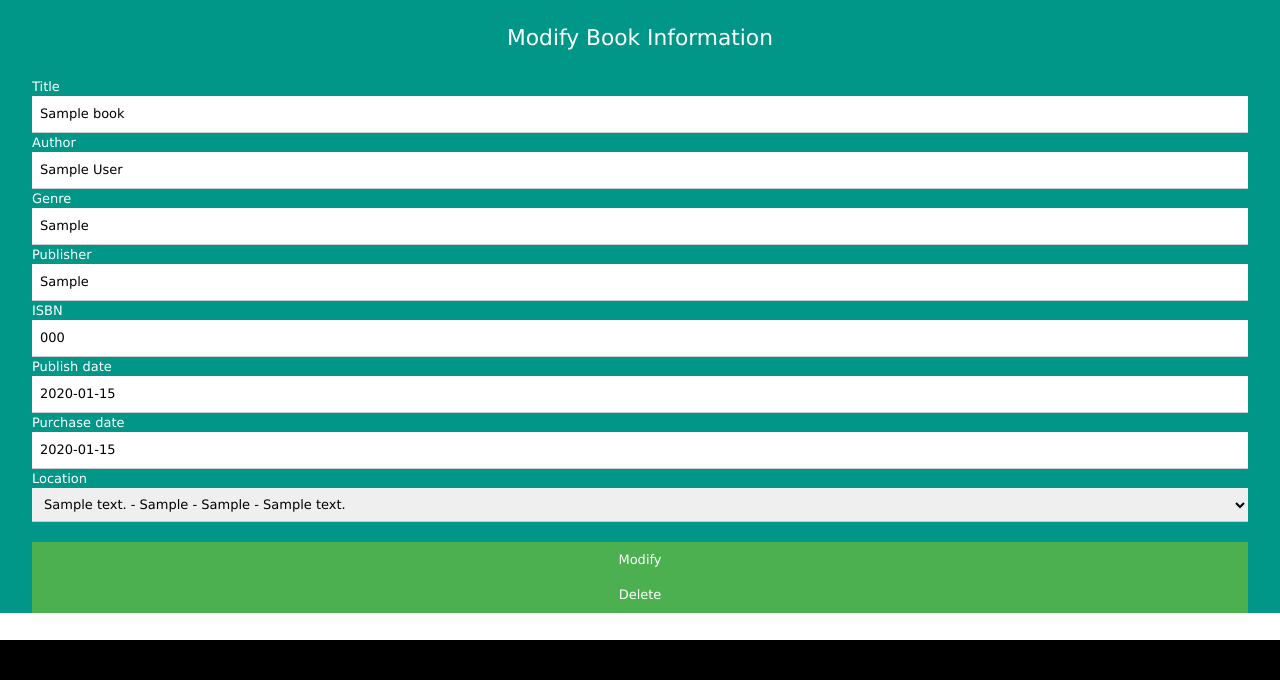
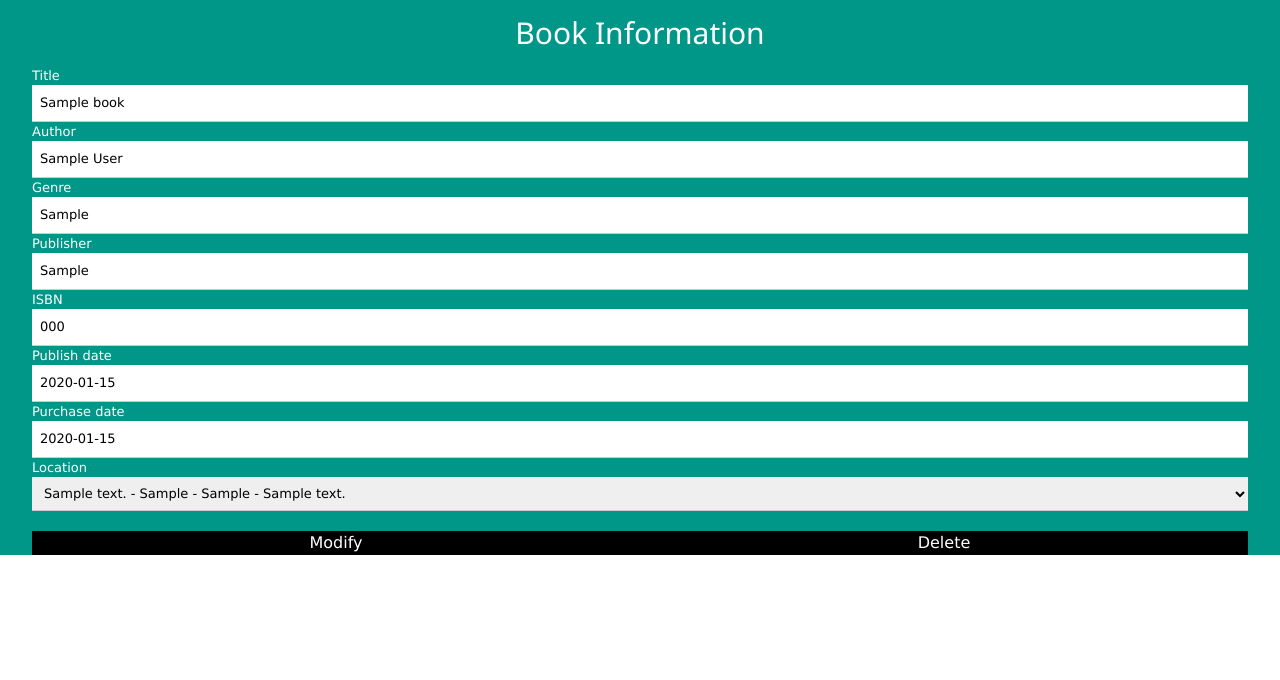
Before and after one commit to samuelmovi/django_library_manager, a Django app: page /books/1/ in a window 1280 px wide. Shown: the part 120-800 px from the top of the page. Run offline with Django 3.2, Linux system fonts and the light colour scheme; a user stored in the database is signed in; tables that the repository leaves empty hold one stand-in row (values such as "Sample post").

Commit message:
new book info view has full functionality, made other code redundant, will remove in future

```diff
--- a/library/static/library/style.css
+++ b/library/static/library/style.css
@@ -28,10 +28,12 @@
 }
 
 /* show book info */
-.scrollable {
-  height:80%;
-  overflow-y:scroll;
+.small-font {
   font-size: small;
+}
+
+.medium-font {
+  font-size: medium;
 }
 
 /* for the choose tables */
--- a/library/templates/library/base.html
+++ b/library/templates/library/base.html
@@ -29,13 +29,11 @@
 </nav>
 {% endif %}
 {% block content %}{% endblock %}
-{% if user.is_authenticated %}
+{% if user.is_authenticated and bottom_bar%}
 <div class=" bottom-bar w3-cell-row w3-black">
-  {% if bottom_bar %}
   {% for link in bottom_bar %}
     <a href="{{link.href}}" class="bottom_link w3-container w3-cell w3-btn w3-mobile w3-hover-green">{{link.text }}</a>
   {% endfor %}
-  {% endif %}
 </div>
 {% endif %}
 <script type="text/javascript" src = "{% static 'library/script.js' %}"></script>
--- a/library/templates/library/book_info.html
+++ b/library/templates/library/book_info.html
@@ -2,10 +2,9 @@
 {% block content %}
 {% load i18n %}
 {% if book %}
-  <div   class="scrollable">
-    <div  class="w3-container w3-teal">
+    <div  class="w3-container small-font w3-teal">
       <div class="w3-container">
-         <p style="font-size:1.7vw;text-align:center" >{% trans 'Modify Book Information' %}</p>
+         <h2 align="center" >{% trans 'Book Information' %}</h2>
 	  </div>
       <div class="w3-container " style="white-space:nowrap">
 	  {% if action == 'new' %}
@@ -42,12 +41,13 @@
 			{% endif %}
 		</select>
 	<br/>
-	<button type="submit" name="action" value="modify" class="w3-button w3-green w3-block w3-hover-black">
+	<div class="medium-font w3-cell-row w3-black">
+  		<button type="submit" name="action" value="modify" class="w3-half w3-container w3-cell w3-btn w3-mobile w3-hover-green">
 		{% trans 'Modify'%}</button>
-	<button type="submit" name="action" value="delete" class="w3-button w3-green w3-block w3-hover-black">
+		<button type="submit" name="action" value="delete" class="w3-half w3-container w3-cell w3-btn w3-mobile w3-hover-green">
 		{% trans 'Delete'%}</button>
+	</div>
 	</form>
-    </div>
   </div>
 </div>
 {% elif response %}
@@ -92,5 +92,4 @@
   </div>
 </div>
 {% endif %}
-<br/>
 {% endblock %}
--- a/library/templates/library/show_books.html
+++ b/library/templates/library/show_books.html
@@ -1,7 +1,7 @@
 {% extends "library/base.html" %}
 {% block content %}
 <!-- SHOW BOOKS -->
-<div class="scrollable">
+<div class="small-font">
   <table id="books" class="w3-table-all w3-hoverable">
     {% if table_headers %}
   <tr class="w3-cyan">
--- a/library/views.py
+++ b/library/views.py
@@ -114,7 +114,7 @@
         #  context['my_header'] = header,
         context['table_headers'] = book_table_headers
         context['books'] = all_books
-        context['bottom_bar'] = self.bottom_bar
+        # context['bottom_bar'] = self.bottom_bar
         return context
 
 
```
Also changed, not shown: CHANGELOG.md.
